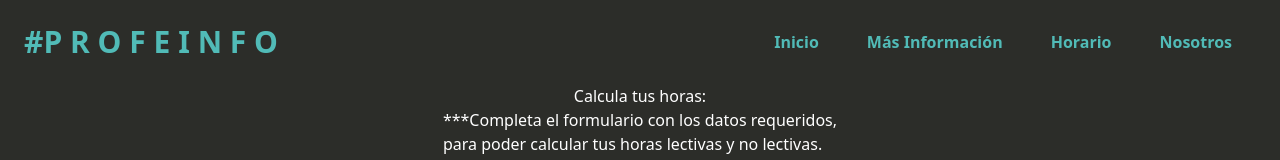
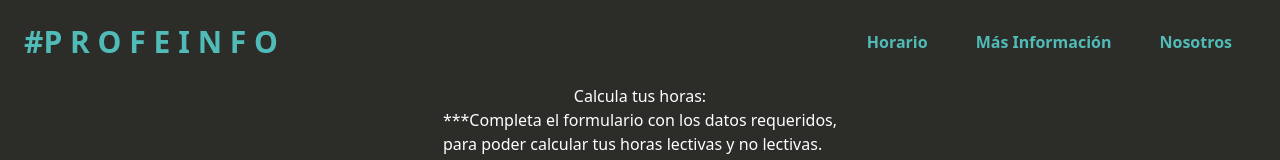
Before and after one commit to EricIllanes/profesor-app, a React (Vite) app: page / in a window 1280 px wide. Shown: the top 160 px of the page. Built offline with nearby package versions, Linux system fonts and the light colour scheme.

Commit message:
feat: adding conditional links on navbar

```diff
--- a/src/Components/NavBar.jsx
+++ b/src/Components/NavBar.jsx
@@ -1,37 +1,46 @@
+import { useEffect } from "react";
 import { scrollingFunction } from "../scripts";
-
+import { useLocation } from "react-router-dom";
 export default function NavBar() {
+  const {pathname} = useLocation();
+  useEffect(()=>{
+    console.log(pathname)
+  }, [])
   return (
     <nav className="w-full">
       <div className="flex flex-row justify-between items-center p-6 mx-auto text-gray-600 capitalize dark:text-gray-300 flew-row space-between">
         <div>
           <a
             href="/"
-            // className="text-3xl cursor-pointer font-bold text-cyanColor"
             className="text-3xl cursor-pointer font-bold text-cyanColor"
           >
-            #P  r  o  f e i n f o
+            #P r o f e i n f o
           </a>
         </div>
         <div>
-        <a
-            href="/"
+          {pathname !== "/" ? (
+            <a
+              href="/"
+              className="text-cyanColor font-bold border-b-4 border-transparent hover:border-green-500 mx-1.5 sm:mx-6"
+            >
+              Inicio
+            </a>
+          ) : (
+            <a
+              onClick={() => {
+                scrollingFunction("hours-calculator");
+              }}
+              className={`border-b-4 text-cyanColor font-bold border-transparent hover:border-green-500 mx-1.5 sm:mx-6`}
+            >
+              Horario
+            </a>
+          )}
 
-            className="text-cyanColor font-bold border-b-4 border-transparent hover:border-green-500 mx-1.5 sm:mx-6"
-          >
-            Inicio
-          </a>
           <a
             href="/estatutos"
             className={`border-b-4 text-cyanColor font-bold border-transparent hover:border-green-500 mx-1.5 sm:mx-6`}
           >
             Más Información
-          </a>
-          <a
-            onClick={()=>{scrollingFunction('hours-calculator')}}
-            className={`border-b-4 text-cyanColor font-bold border-transparent hover:border-green-500 mx-1.5 sm:mx-6`}
-          >
-            Horario
           </a>
           <a
             href="/about"
--- a/src/Components/copy.jsx
+++ b/src/Components/copy.jsx
@@ -8,17 +8,15 @@ export default function HoursCalculator() {
     Jueves: { entrada: "08:00", salida: "18:00", almuerzo: 45 },
     Viernes: { entrada: "08:00", salida: "13:00", almuerzo: 45 },
   });
-  useEffect(() => {
-    console.log(hours);
-  }, [hours]);
+
   const totalHoursWorked = (entrada, salida, almuerzo) => {
     const entrieValue = entrada.split(":").map(Number);
-    console.log(entrieValue)
+
     const exitValue = salida.split(":").map(Number);
 
     const startMinute = entrieValue[0] * 60 + entrieValue[1];
     const exitMinute = exitValue[0] * 60 + exitValue[1];
-    console.log(startMinute, exitMinute)
+
     const timeWorked = exitMinute - startMinute - almuerzo;
     const hoursWorked = timeWorked / 60;
 
@@ -26,7 +24,6 @@ export default function HoursCalculator() {
   };
 
   const handleInputChange = (dia, campo, valor) => {
-    console.log(dia, campo, valor);
     setHours((prevState) => ({
       ...prevState,
       [dia]: { ...prevState[dia], [campo]: valor },
--- a/src/Components/formHorario.jsx
+++ b/src/Components/formHorario.jsx
@@ -35,7 +35,6 @@ export default function FormHorario() {
   const handleSubmit = (event) => {
     event.preventDefault();
     console.log("data", data[event.target]);
-    if (data) console.log("evento", event.target);
     if (data[event.target.name] === "") {
       alert("Faltan Campos");
     }
--- a/src/scripts.js
+++ b/src/scripts.js
@@ -18,7 +18,6 @@
 
 
 export const scrollingFunction = (toWhere)=>{
-  console.log(toWhere)
 document.getElementById(toWhere).scrollIntoView({behavior:'smooth'})
 }
 
@@ -102,6 +101,6 @@ export const totalWeeklyHours = (hours) => {
       hoursWorked = `${integer}:${rest}`;
     }
   }
-  console.log({ hoursWorked });
+
   return hoursWorked;
 };
```
Also changed, not shown: 1 other file (tests, documents, lock files or other folders).
